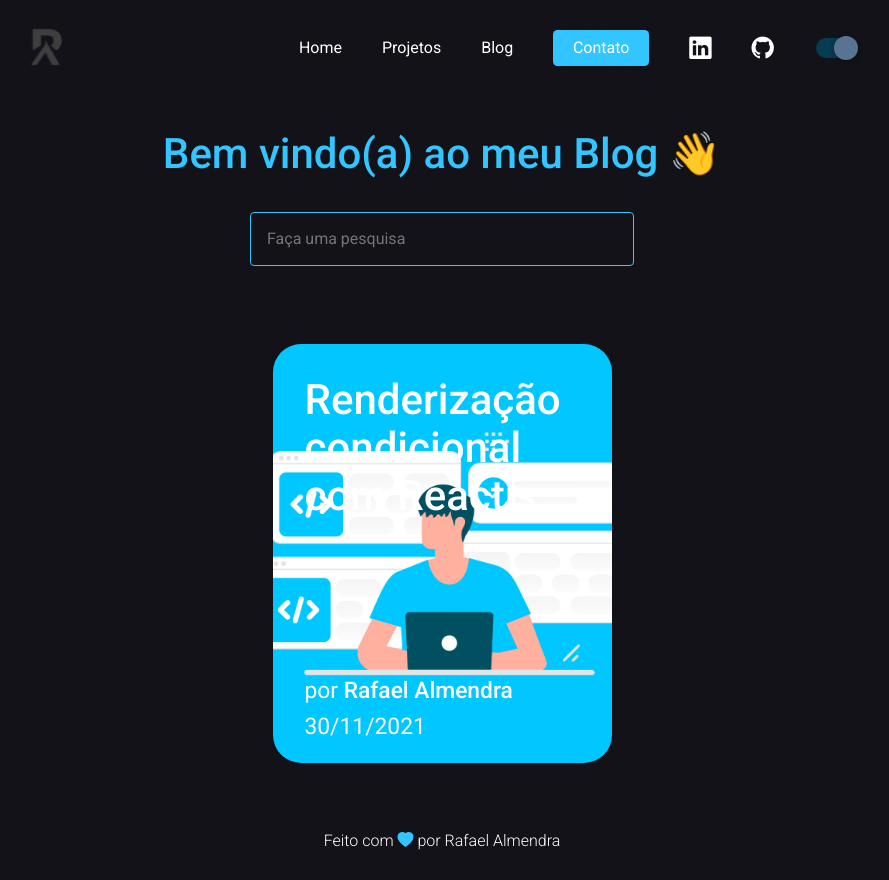
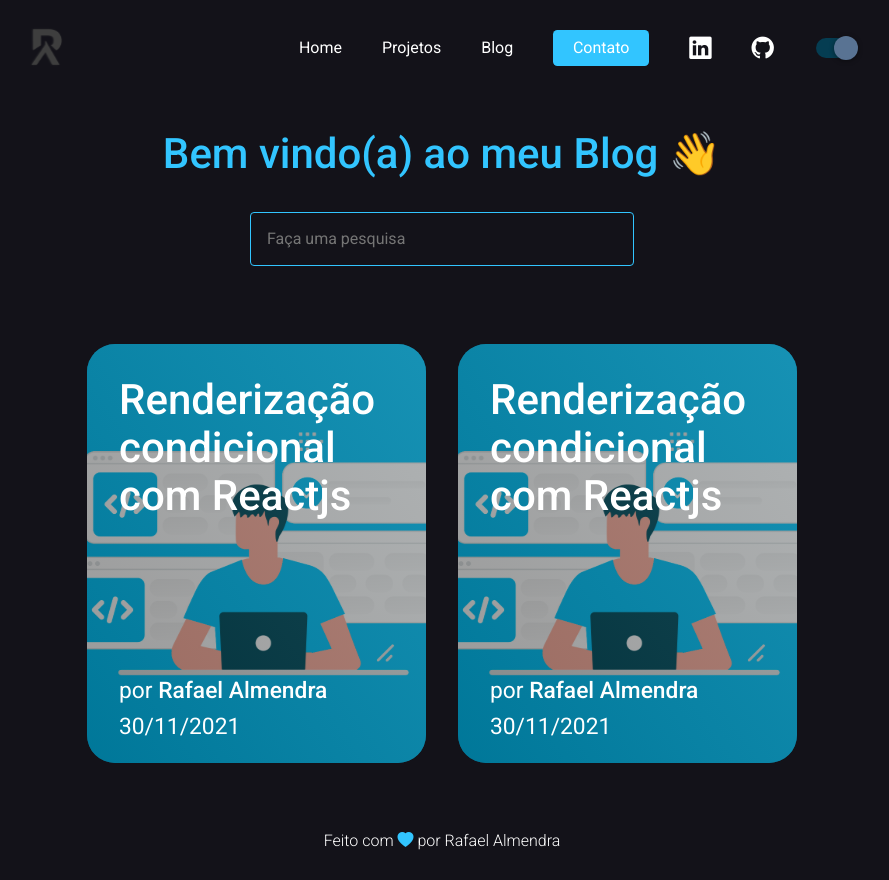
Before and after one commit to Rafaelalmendra/my-site-nextjs, a Next.js app: page /Blog in a window 1280 px wide. Shown: the whole page, without its empty margins (198-1087 px from the left). Built offline with nearby package versions, Linux system fonts and the light colour scheme.

Commit message:
styled post card in blog

```diff
--- a/src/pages/Blog/index.jsx
+++ b/src/pages/Blog/index.jsx
@@ -1,6 +1,6 @@
 import Image from 'next/image';
 
-import { Container, Title, Post } from './style'
+import { Container, Title, Post, ImageEffect, ContainerPost } from './style'
 
 export default function Blog() {
   return (
@@ -10,12 +10,25 @@
         <input type="search" placeholder="Faça uma pesquisa"/>
       </Title>
 
-      <Post style={{ backgroundImage: "url(" + "/images/post.svg" + ")"}}>
-        <p>Renderização <br /> condicional <br /> com Reactjs</p>
-        <span>por <strong> Rafael Almendra</strong></span>
-        <br />
-        <span>30/11/2021</span>
-      </Post>
+      <ContainerPost>
+        <Post>
+          <ImageEffect style={{ backgroundImage: "url(" + "/images/post.svg" + ")"}}>
+          </ImageEffect>
+          <p>Renderização <br /> condicional <br /> com Reactjs</p>
+          <span>por <strong> Rafael Almendra</strong></span>
+          <br />
+          <span>30/11/2021</span>
+        </Post>
+
+        <Post >
+          <ImageEffect style={{ backgroundImage: "url(" + "/images/post.svg" + ")"}}>
+          </ImageEffect>
+          <p>Renderização <br /> condicional <br /> com Reactjs</p>
+          <span>por <strong> Rafael Almendra</strong></span>
+          <br />
+          <span>30/11/2021</span>
+        </Post>
+        </ContainerPost>
     </Container>
   )
 }
--- a/src/pages/Blog/style.js
+++ b/src/pages/Blog/style.js
@@ -41,13 +41,20 @@
   height: 419px;
   display: flex;
   flex-direction: column;
-  padding-left: 2rem;
-  padding-top: 2rem;
-  background-size: cover;
-  background-position: center;
+
   border-radius: 28px;
+  color: var(--white);
+
+  transition: transform 0.2s ease-in-out;
+  cursor: pointer;
+
+  &:hover {
+    transform: translateY(-0.375rem);
+  }
 
   p {
+    padding-left: 2rem;
+    padding-top: 2rem;
     font-size: 2.625rem;
     font-weight: 500;
     line-height: 3rem;
@@ -55,6 +62,7 @@
   }
 
   span {
+    padding-left: 2rem;
     font-size: 1.425rem;
 
     strong {
@@ -62,3 +70,28 @@
     }
   }
 `
+
+export const ImageEffect = styled.div`
+  position: absolute;
+  width: 339px;
+  z-index: -1;
+  height: 419px;
+  border-radius: 28px;
+  background: no-repeat center center;
+  background-size: cover;
+
+  &::before {
+    display: flex;
+    width: 100%;
+    height: 100%;
+    content: "";
+    border-radius: 28px;
+    opacity: 0.4;
+    background-image: linear-gradient(234deg, #394245, #000);
+  }
+`
+
+export const ContainerPost = styled.div`
+  display: flex;
+  gap: 2rem;
+`
```
